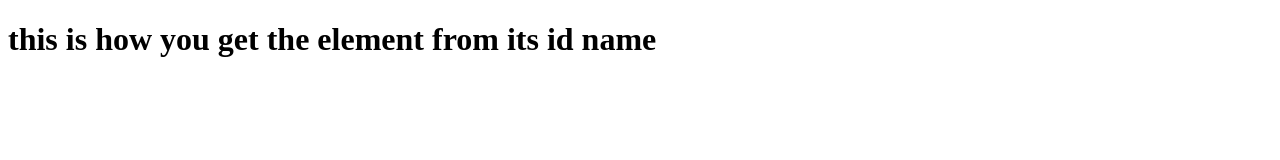
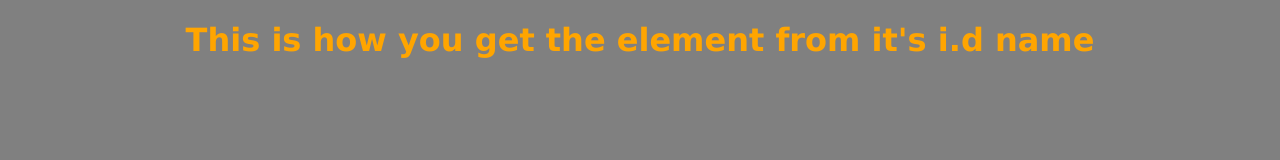
Before and after one commit to Andrewmasih/JS-DOM-Elements-1-selecting-DOM-elements-by-ID, a plain HTML site: page index.html in a window 1280 px wide. Drawn offline with Linux system fonts and the light colour scheme.

Commit message:
added css styling

```diff
--- a/index.html
+++ b/index.html
@@ -7,7 +7,7 @@
     <link href="style.css" rel="stylesheet" type="text/css" />
   </head>
   <body>
-      <h1 id = "main-heading">this is how you get the element from its id name</h1>
+      <h1 id = "main-heading"> This is how you get the element from it's i.d name</h1>
     <script src="script.js"></script>
   </body>
 </html>
--- a/style.css
+++ b/style.css
@@ -0,0 +1,9 @@
+body {
+  background-color: gray;
+  color: orange;
+}
+
+h1 {
+  font-family: Verdana, Geneva, Tahoma, sans-serif;
+  text-align: center;
+}
```
